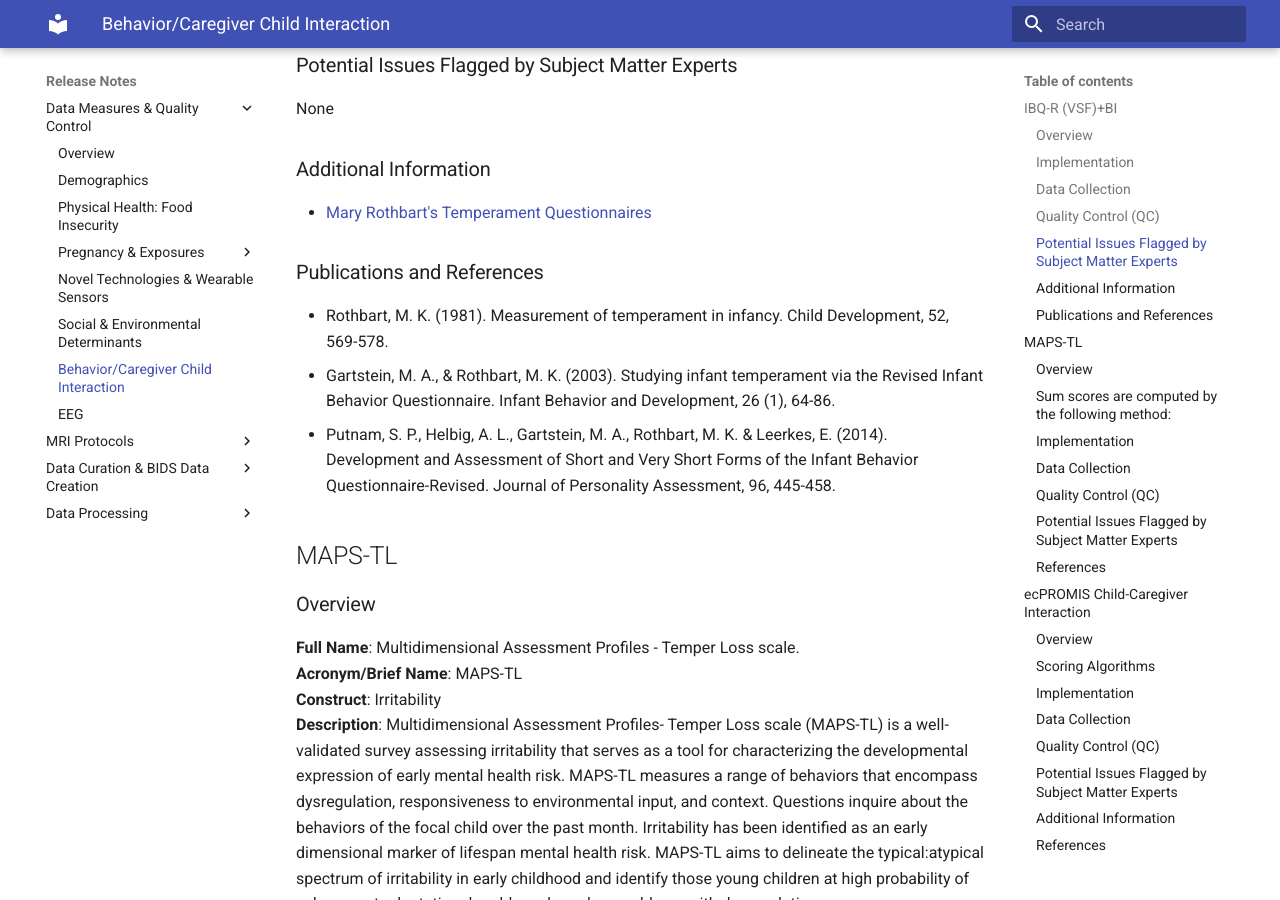
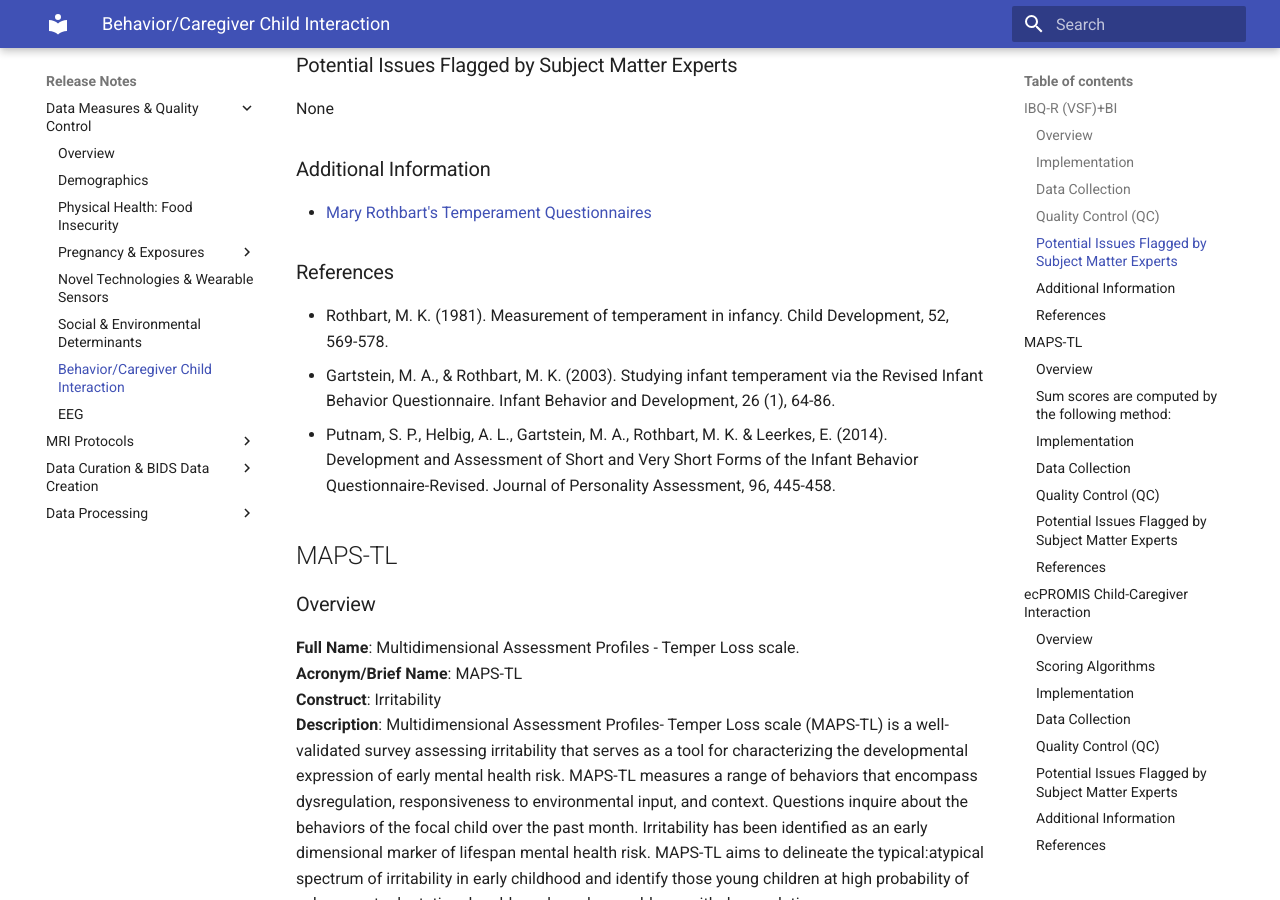
Before and after one commit to mattcieslak/hbcd-docs, an MkDocs documentation site: the page built from docs/measures/behavior.md, in a window 1280 px wide and 900 px high, scrolled down 2195 px. Built offline with MkDocs 1.6.1 and Material for MkDocs 9.7.7, drawn with Linux system fonts in a browser that asks for light colours.

Commit message:
Update behavior.md

```diff
--- a/docs/measures/behavior.md
+++ b/docs/measures/behavior.md
@@ -63,7 +63,7 @@ None
 ### Additional Information
  * [Mary Rothbart's Temperament Questionnaires](https://research.bowdoin.edu/rothbart-temperament-questionnaires)
 
-### Publications and References
+### References
  * Rothbart, M. K. (1981). Measurement of temperament in infancy. Child Development, 52, 569-578.
  * Gartstein, M. A., & Rothbart, M. K. (2003). Studying infant temperament via the Revised Infant Behavior Questionnaire. Infant Behavior and Development, 26 (1), 64-86.
  * Putnam, S. P., Helbig, A. L., Gartstein, M. A., Rothbart, M. K. & Leerkes, E. (2014). Development and Assessment of Short and Very Short Forms of the Infant Behavior Questionnaire-Revised. Journal of Personality Assessment, 96, 445-458.
```
